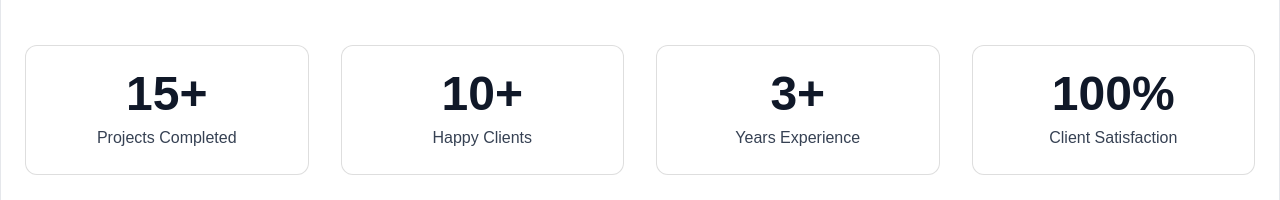
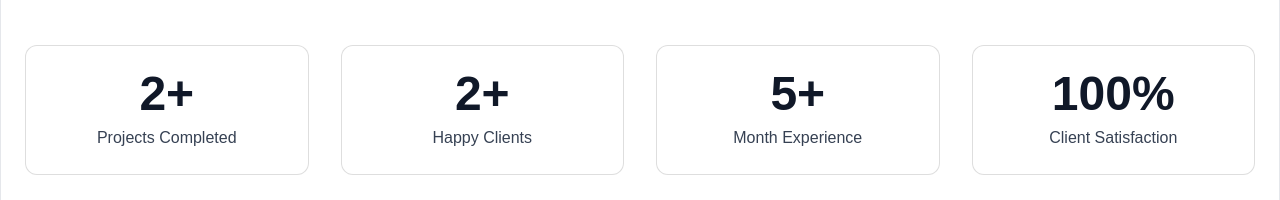
Before and after one commit to qadriaditya/portofolio-website, a Next.js app: page /projects in a window 1280 px wide. Shown: the part 1915-2115 px from the top of the page. Built offline with nearby package versions, Linux system fonts and the light colour scheme.

Commit message:
fix: correct image path and update project statistics

```diff
--- a/app/components/ProjectsDetailPage.jsx
+++ b/app/components/ProjectsDetailPage.jsx
@@ -31,7 +31,7 @@ const projects = [
     category: "Web Design",
     description:
       "Modern static website with smooth animations and responsive design.",
-    image: "/images/ProjectCard/kedaiAroma.png",
+    image: "/images/ProjectCard/KedaiAroma.png",
     tags: ["Static Web Design", "HTML", "Responsive", "CSS", "JavaScript"],
     link: "#",
     year: "2025",
@@ -202,7 +202,7 @@ const ProjectsDetailPage = () => {
         <div className="mt-16 sm:mt-24 grid grid-cols-2 md:grid-cols-4 gap-6 sm:gap-8">
           <div className="text-center p-6 bg-white/5 rounded-xl border border-white/10">
             <div className="text-3xl sm:text-4xl lg:text-5xl font-bold text-white mb-2">
-              15+
+              2+
             </div>
             <div className="text-white/60 text-sm sm:text-base">
               Projects Completed
@@ -210,7 +210,7 @@ const ProjectsDetailPage = () => {
           </div>
           <div className="text-center p-6 bg-white/5 rounded-xl border border-white/10">
             <div className="text-3xl sm:text-4xl lg:text-5xl font-bold text-white mb-2">
-              10+
+              2+
             </div>
             <div className="text-white/60 text-sm sm:text-base">
               Happy Clients
@@ -218,10 +218,10 @@ const ProjectsDetailPage = () => {
           </div>
           <div className="text-center p-6 bg-white/5 rounded-xl border border-white/10">
             <div className="text-3xl sm:text-4xl lg:text-5xl font-bold text-white mb-2">
-              3+
+              5+
             </div>
             <div className="text-white/60 text-sm sm:text-base">
-              Years Experience
+              Month Experience
             </div>
           </div>
           <div className="text-center p-6 bg-white/5 rounded-xl border border-white/10">
```
